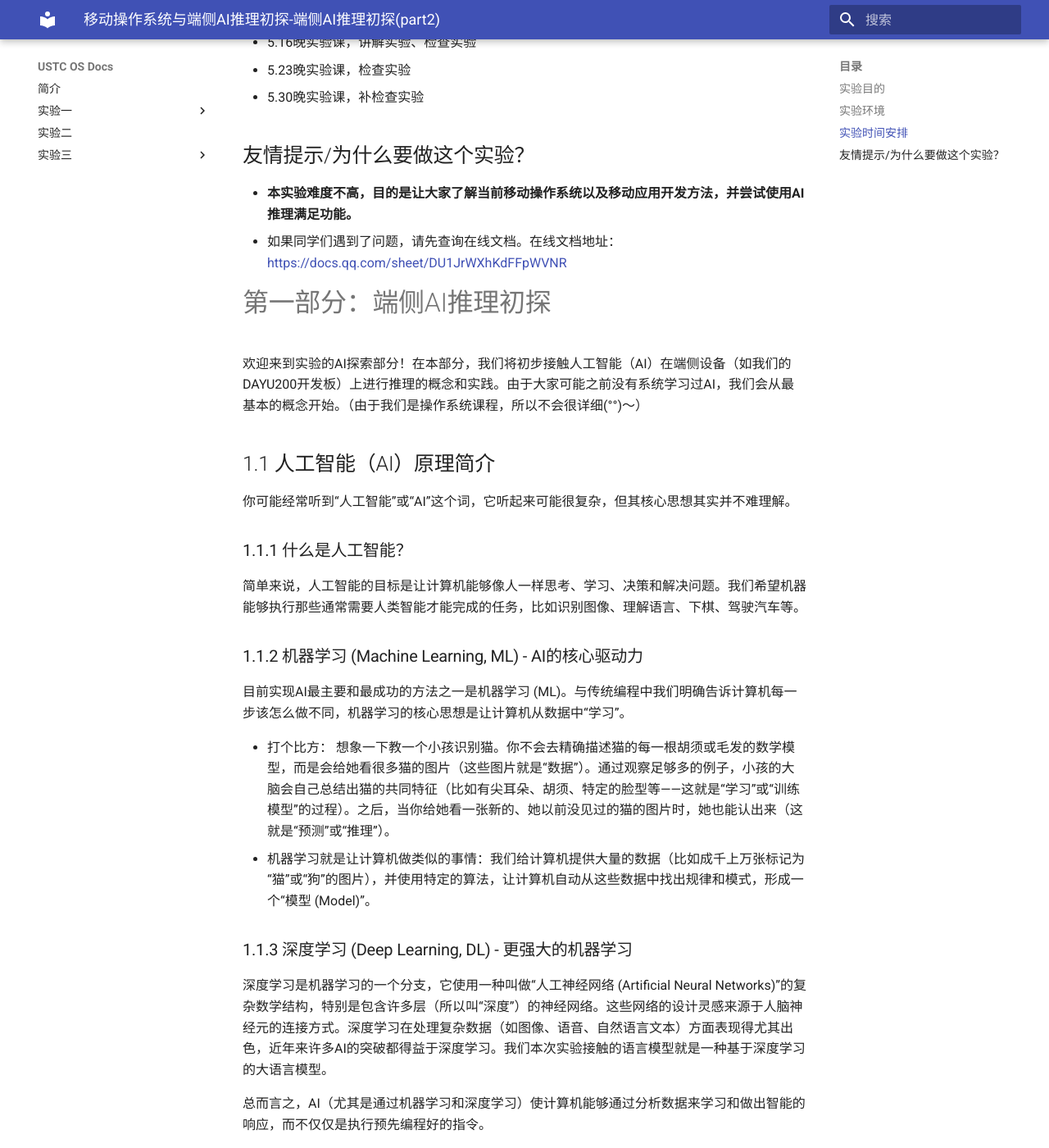
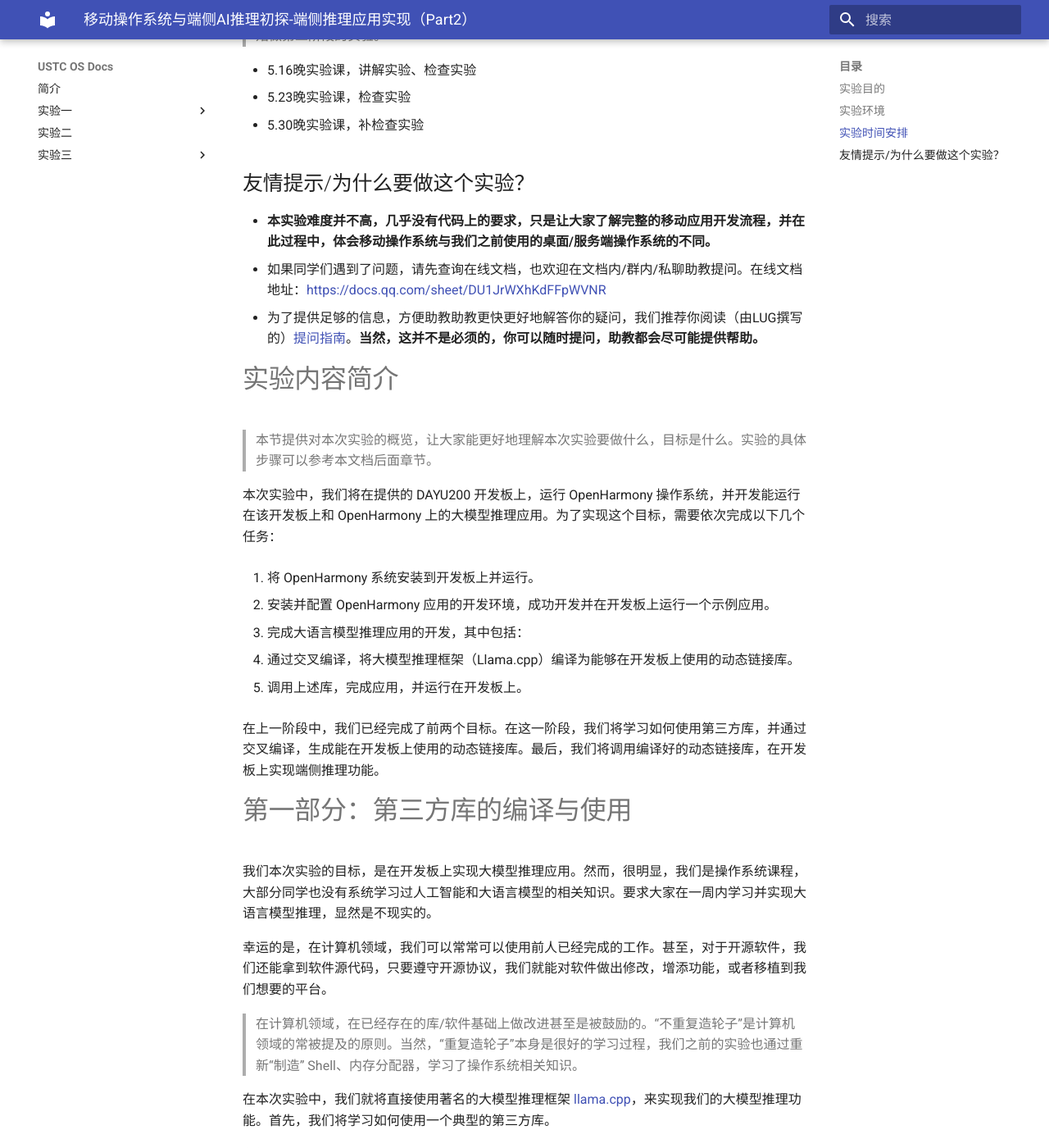
Before and after one commit to stdlibstring/oslab-docs, an MkDocs documentation site: the page built from docs/ohlab/ohlab-part2.md, in a window 1280 px wide and 1400 px high, scrolled down 751 px. Shown: the whole window at 82% size. Built offline with MkDocs 1.6.1 and Material for MkDocs 9.7.7, drawn with Linux system fonts in a browser that asks for light colours; some of the changed text lies outside the part shown.

Commit message:
update part2

````diff
--- a/docs/ohlab/ohlab-part2.md
+++ b/docs/ohlab/ohlab-part2.md
@@ -1,4 +1,4 @@
-# 移动操作系统与端侧AI推理初探-端侧AI推理初探(part2)
+# 移动操作系统与端侧AI推理初探-端侧推理应用实现（Part2）
 
 ## 实验目的
 
@@ -8,7 +8,8 @@
 ## 实验环境
 
 - OS:
-  - 编译：Ubuntu 24.04.4 LTS
+  - 交叉编译：Ubuntu 24.04.4 LTS
+  - OH 应用开发：Windows
 
 - Platform : VMware
 
@@ -26,10 +27,45 @@
 
 ## 友情提示/为什么要做这个实验？
 
-- **本实验难度不高，目的是让大家了解当前移动操作系统以及移动应用开发方法，并尝试使用AI推理满足功能。**
-- 如果同学们遇到了问题，请先查询在线文档。在线文档地址：[https://docs.qq.com/sheet/DU1JrWXhKdFFpWVNR](https://docs.qq.com/sheet/DU1JrWXhKdFFpWVNR)
+- **本实验难度并不高，几乎没有代码上的要求，只是让大家了解完整的移动应用开发流程，并在此过程中，体会移动操作系统与我们之前使用的桌面/服务端操作系统的不同。**
+- 如果同学们遇到了问题，请先查询在线文档，也欢迎在文档内/群内/私聊助教提问。在线文档地址：[https://docs.qq.com/sheet/DU1JrWXhKdFFpWVNR](https://docs.qq.com/sheet/DU1JrWXhKdFFpWVNR)
+  - 为了提供足够的信息，方便助教助教更快更好地解答你的疑问，我们推荐你阅读（由LUG撰写的）[提问指南](https://lug.ustc.edu.cn/wiki/doc/howtoask/)。**当然，这并不是必须的，你可以随时提问，助教都会尽可能提供帮助。**
 
-<div STYLE="page-break-after: always;"></div>
+
+
+# 实验内容简介
+
+> 本节提供对本次实验的概览，让大家能更好地理解本次实验要做什么，目标是什么。实验的具体步骤可以参考本文档后面章节。
+
+本次实验中，我们将在提供的 DAYU200 开发板上，运行 OpenHarmony 操作系统，并开发能运行在该开发板上和 OpenHarmony 上的大模型推理应用。为了实现这个目标，需要依次完成以下几个任务：
+
+1. 将 OpenHarmony 系统安装到开发板上并运行。
+
+2. 安装并配置 OpenHarmony 应用的开发环境，成功开发并在开发板上运行一个示例应用。
+
+3. 完成大语言模型推理应用的开发，其中包括：
+
+   * 通过交叉编译，将大模型推理框架（Llama.cpp）编译为能够在开发板上使用的动态链接库。
+
+   * 调用上述库，完成应用，并运行在开发板上。
+
+在上一阶段中，我们已经完成了前两个目标。在这一阶段，我们将学习如何使用第三方库，并通过交叉编译，生成能在开发板上使用的动态链接库。最后，我们将调用编译好的动态链接库，在开发板上实现端侧推理功能。
+
+
+
+# 第一部分：第三方库的编译与使用
+
+我们本次实验的目标，是在开发板上实现大模型推理应用。然而，很明显，我们是操作系统课程，大部分同学也没有系统学习过人工智能和大语言模型的相关知识。要求大家在一周内学习并实现大语言模型推理，显然是不现实的。
+
+幸运的是，在计算机领域，我们可以常常可以使用前人已经完成的工作。甚至，对于开源软件，我们还能拿到软件源代码，只要遵守开源协议，我们就能对软件做出修改，增添功能，或者移植到我们想要的平台。
+
+> 在计算机领域，在已经存在的库/软件基础上做改进甚至是被鼓励的。“不重复造轮子”是计算机领域的常被提及的原则。当然，“重复造轮子”本身是很好的学习过程，我们之前的实验也通过重新“制造” Shell、内存分配器，学习了操作系统相关知识。
+
+在本次实验中，我们就将直接使用著名的大模型推理框架 [llama.cpp](https://github.com/ggml-org/llama.cpp/tree/master)，来实现我们的大模型推理功能。首先，我们将学习如何使用一个典型的第三方库。
+
+
+
+
 
 # 第一部分：端侧AI推理初探
 
@@ -105,6 +141,8 @@ AI推理框架是一套专门设计用来简化和优化在各种硬件平台上
 
 可以把推理框架想象成一个高度专业的“引擎室管理员”，它知道如何最高效地启动和运行一个复杂的“AI引擎”（即训练好的模型），并确保它在特定的“船只”（即你的硬件设备）上表现最佳。
 
+
+
 ## 1.5 端侧 AI (On-Device AI)推理 与应用开发简介
 
 ### 1.5.1 什么是端侧AI推理？
@@ -350,15 +388,13 @@ Llama.cpp 是一个用C/C++编写的、用于高效运行Llama系列大型语言
     $ git clone https://github.com/ggml-org/llama.cpp.git
     ```
     这会在当前目录下创建一个名为 llama.cpp 的文件夹，其中包含所有源代码。
-3. 注意事项：如果你使用git从llama的github主页下载，需要修改以下文件
-- llama.cpp/tools/mtmd/clip.cpp的1813行，修改为
-   ```cpp
-   /*.mem_size =*/ static_cast<size_t>((gguf_get_n_tensors(ctx_gguf.get()) + 1) * ggml_tensor_overhead()),
-   ```
- - llama.cpp/tools/export-lora/export-lora.cpp的151行，修改为
-   ```cpp
-   /*.mem_size   =*/ static_cast<size_t>(gguf_get_n_tensors(base_model.ctx_gguf)*ggml_tensor_overhead()),
-   ```
+
+
+
+
+
+
+
 ### 3.1.2 CMake 与交叉编译简介
 #### 1.CMake 是什么？
 CMake 是一个开源的、跨平台的构建系统生成器。它本身不直接编译代码，而是读取名为 CMakeLists.txt 的项目配置文件，然后根据这些配置生成特定构建工具（如 Makefile文件）所需的构建脚本。开发者只需编写一次 CMakeLists.txt，就可以在不同平台和编译器上生成相应的构建方案。
@@ -372,21 +408,23 @@ CMake 对交叉编译提供了优秀的支持，主要通过`工具链文件 (To
 
 幸运的是，OpenHarmony SDK 通常会提供预设好的工具链文件，极大地简化了我们的交叉编译配置。
 
-
 ### 3.1.2 使用 CMake 交叉编译 Llama.cpp (本实验选用)
 
+TODO：这里写成脚本。
+
 1. **定义 OpenHarmony SDK 路径 (重要！)**：
-在终端中，首先定义一个指向你的 OpenHarmony Native SDK 在 Linux 环境下的根目录的环境变量。请将 <你的OHOS SDK Linux Native部分的根路径> 替换为你 SDK 的实际路径。
-    ```bash
-    # 示例路径，请务必根据您的实际情况修改！！！
-    export OHOS_SDK_LINUX_NATIVE_ROOT="/home/kon/native"
+    在终端中，首先定义一个指向你的 OpenHarmony Native SDK 在 Linux 环境下的根目录的环境变量。请将 <你的OHOS SDK Linux Native部分的根路径> 替换为你 SDK 的实际路径。
 
-    # 验证路径 (可选)
-    echo "OpenHarmony SDK Linux Native Root: ${OHOS_SDK_LINUX_NATIVE_ROOT}"
-    ls "${OHOS_SDK_LINUX_NATIVE_ROOT}/build-tools/cmake/bin/cmake" || echo "SDK bundled CMake not found!"
-    ls "${OHOS_SDK_LINUX_NATIVE_ROOT}/build/cmake/ohos.toolchain.cmake" || echo "OHOS Toolchain file not found!"
-    ```
-确保 `OHOS_SDK_LINUX_NATIVE_ROOT` 变量设置正确，并且其下的 CMake 和工具链文件存在。
+   ```bash
+   # 示例路径，请务必根据您的实际情况修改！！！
+   export OHOS_SDK_LINUX_NATIVE_ROOT="/home/kon/native"
+
+   # 验证路径 (可选)
+   echo "OpenHarmony SDK Linux Native Root: ${OHOS_SDK_LINUX_NATIVE_ROOT}"
+   ls "${OHOS_SDK_LINUX_NATIVE_ROOT}/build-tools/cmake/bin/cmake" || echo "SDK bundled CMake not found!"
+   ls "${OHOS_SDK_LINUX_NATIVE_ROOT}/build/cmake/ohos.toolchain.cmake" || echo "OHOS Toolchain file not found!"
+   ```
+    确保 `OHOS_SDK_LINUX_NATIVE_ROOT` 变量设置正确，并且其下的 CMake 和工具链文件存在。
 
 2. 使用OpenHarmony SDK生成编译文件:
     ```sh
````
Also changed, not shown: other parts of docs/ohlab/ohlab-part2.md (+4 -3 lines), docs/ohlab/ohlab-part1.md (+1 -1 lines).
